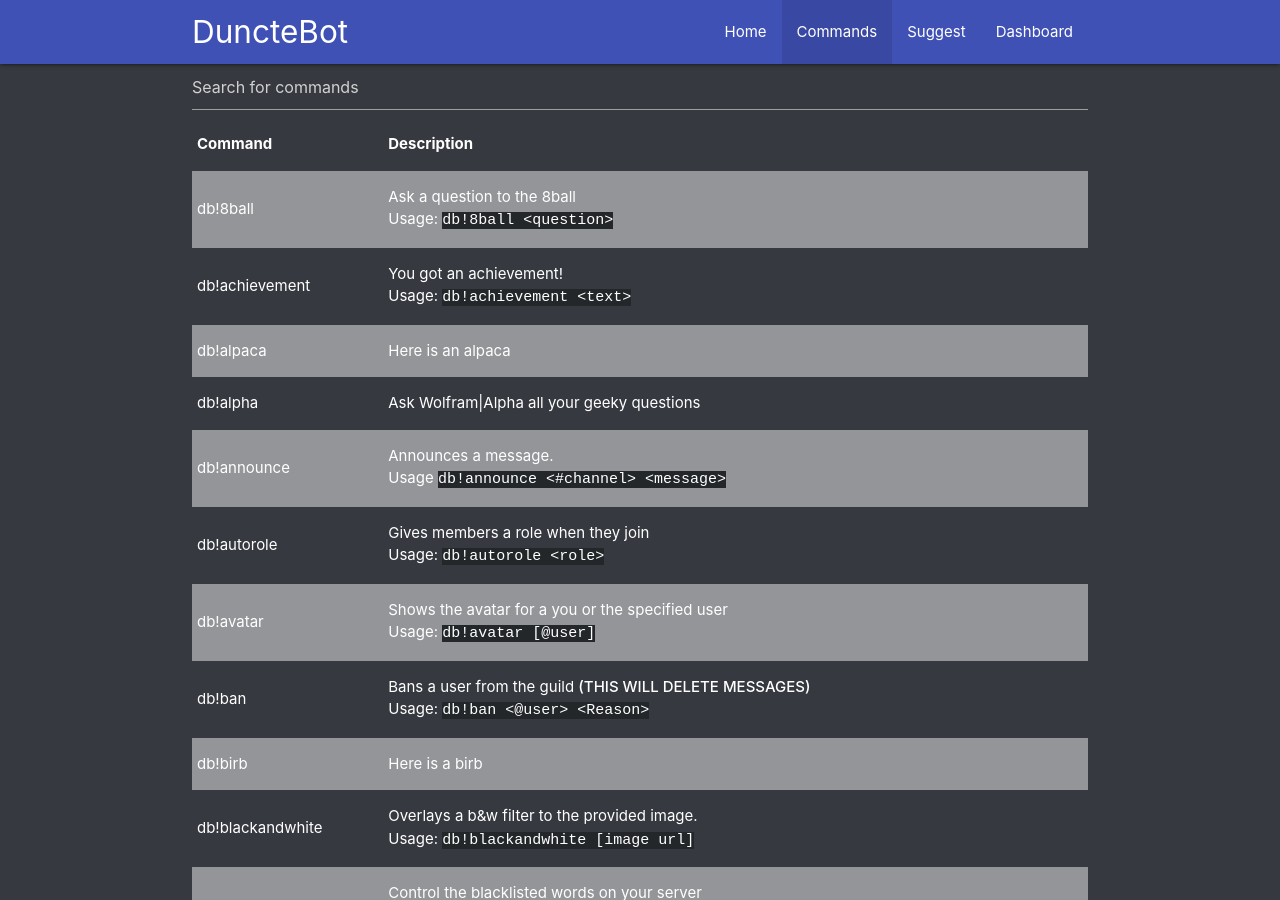
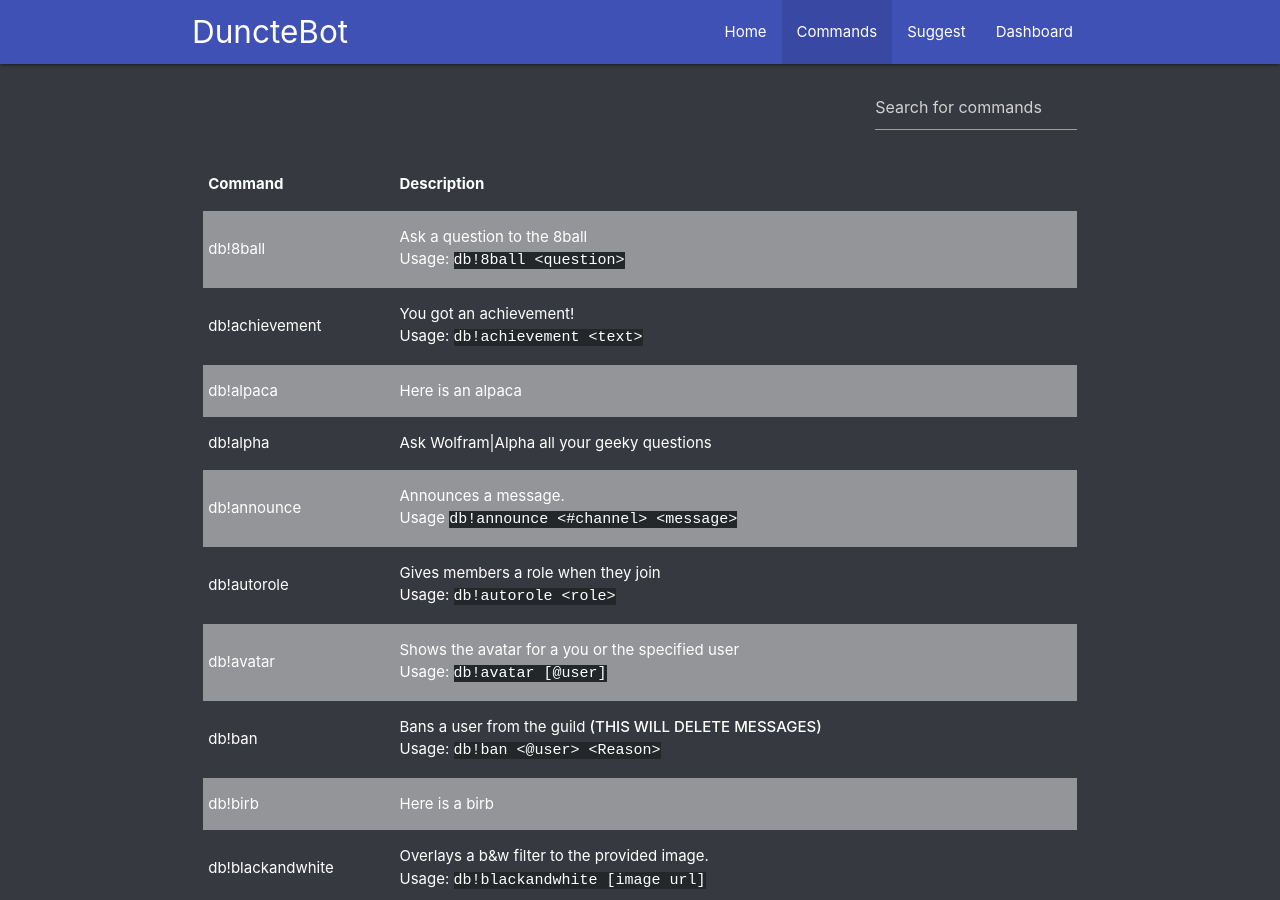
Before and after one commit to DuncteBot/dunctebot.github.io, a Jekyll site: the page built from commands.html, in a window 1280 px wide and 900 px high. Built offline with Jekyll 4.4.1, drawn with Linux system fonts in a browser that asks for light colours; comment, search, counter and statistics services are not loaded.

Commit message:
Add command search box

```diff
--- a/commands.html
+++ b/commands.html
@@ -3,7 +3,17 @@
 title: List of commands
 prefix: db!
 ---
-<table class="striped" id="static-list">
+<div id="static-list">
+    <div class="row"></div>
+    <div class="row">
+        <div class="col s12 m3 push-m9">
+            <input type="text" placeholder="Search for commands">
+        </div>
+    </div>
+
+    <div class="row">
+        <div class="col s12">
+            <table class="striped">
                 <thead>
                 <tr>
                     <th>Command</th>
@@ -20,9 +30,21 @@
                 {% endfor %}
                 </tbody>
             </table>
+        </div>
+    </div>
+</div>
+
 
 <div id="commandList">
+    <div class="row"></div>
+    <div class="row">
+        <div class="col s12 m3 push-m9">
             <input type="text" v-model="search" placeholder="Search for commands">
+        </div>
+    </div>
+
+    <div class="row">
+        <div class="col s12">
             <table class="striped">
                 <thead>
                 <tr>
@@ -37,13 +59,21 @@
                     <td>{{ prefix }}{{ command.name }}</td>
                     <td v-html="command.help"></td>
                 </tr>
+                <tr v-if="!commands.length">
+                    <td>
+                        <p class="center">No commands found</p>
+                    </td>
+                </tr>
+
                 {% endraw %}
                 </tbody>
             </table>
         </div>
+    </div>
+</div>
 
-<script src="https://cdn.jsdelivr.net/npm/vue"></script>
-<script>
+<script src="https://cdn.jsdelivr.net/npm/vue" async defer></script>
+<script async>
     const commandsRaw = {% include commands.json %};
 
     //commands.find(x => x.name === name || x.aliases.includes(name))
```
Also changed, not shown: other parts of commands.html (+3 -1 lines), index.html (+6 -6 lines). Lines whose indentation alone changed are shown as unchanged.
